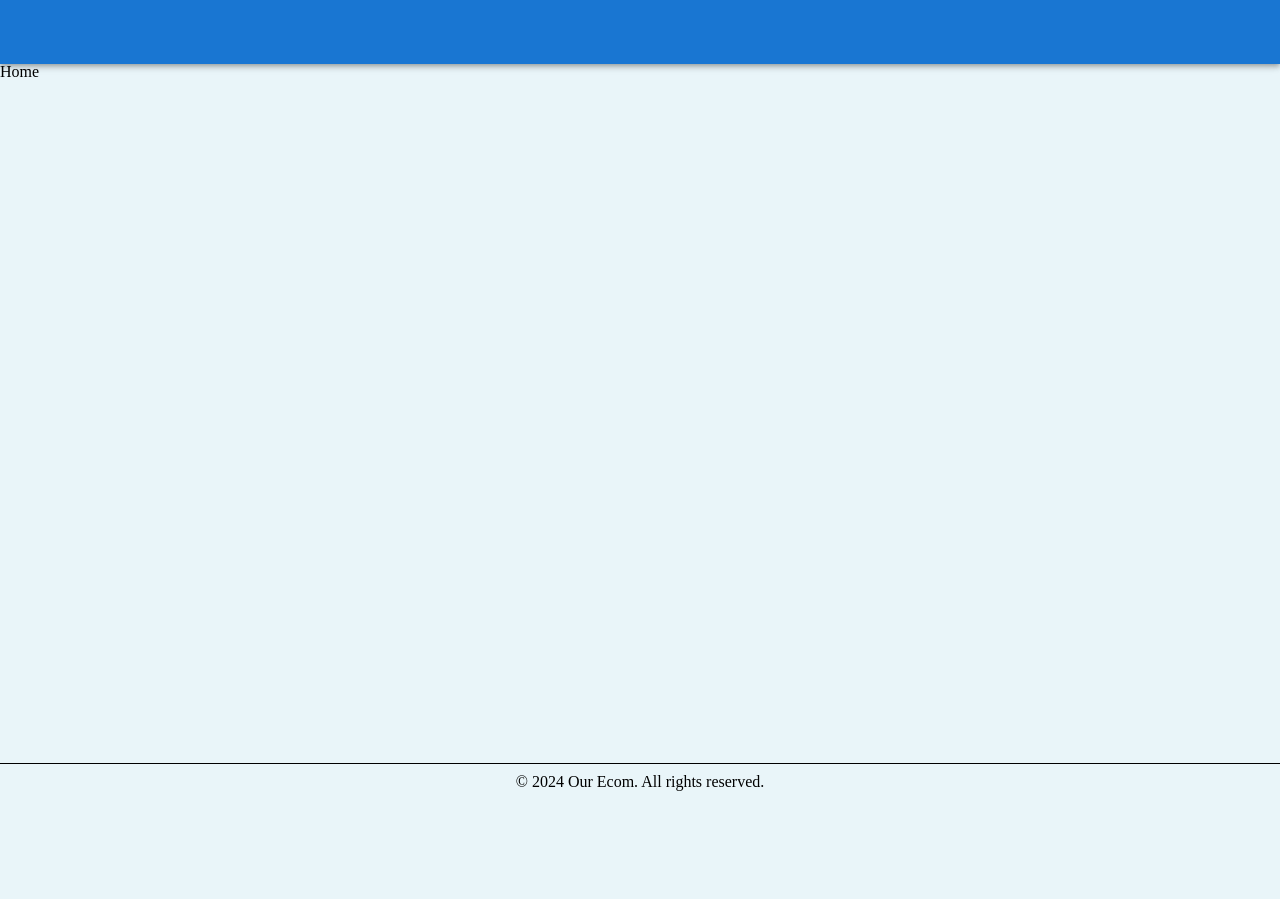
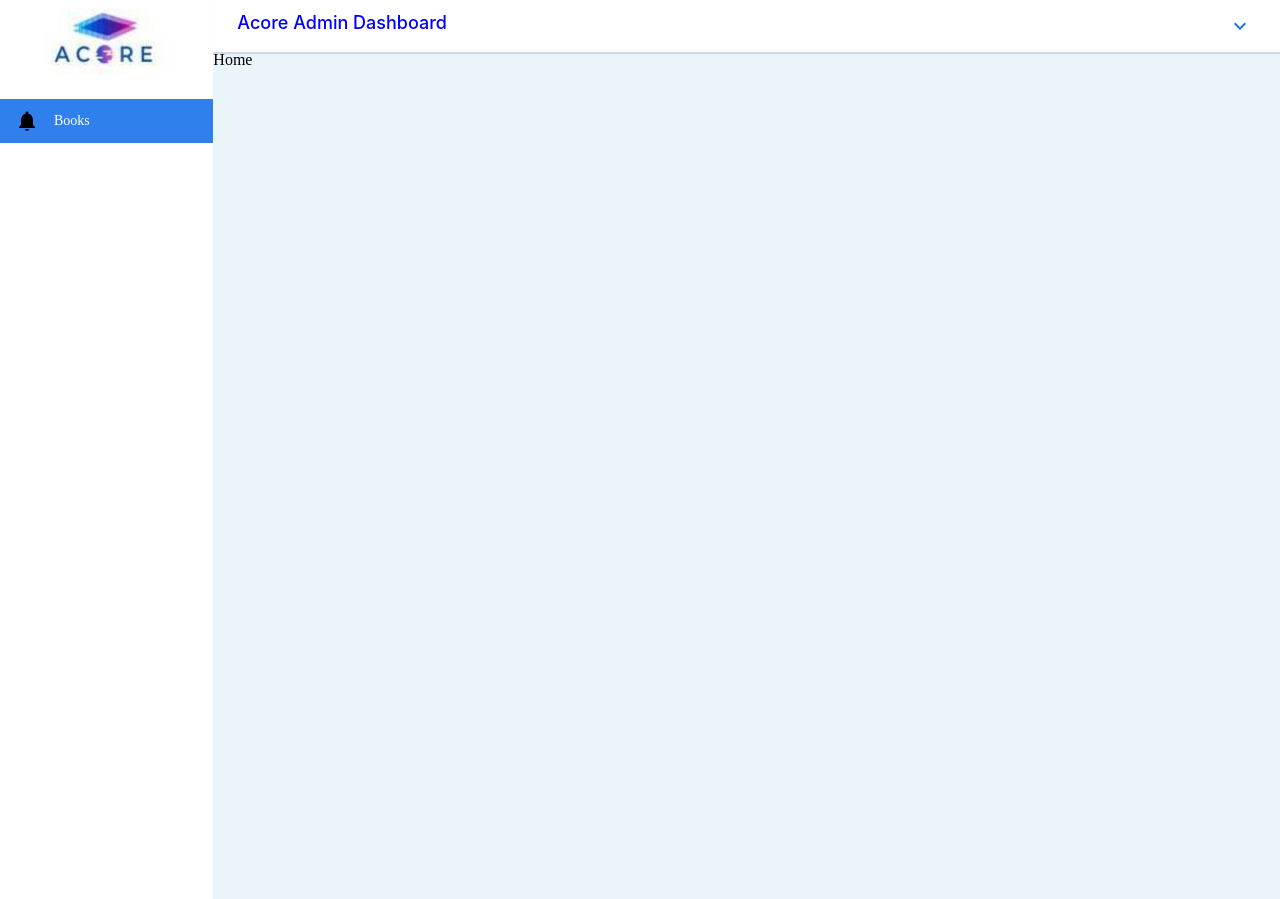
Before and after one commit to Alaa-Elghamry/Trianglez-BookStore-Task, a React (Vite) app: page /login in a window 1280 px wide. Both pictures are taken after typing "name@example.com", "Sample123" into the empty fields and a click on the button "SIGN IN". Before the commit the page ends 800 px from the top, so only its background shows below. Built offline with nearby package versions, Linux system fonts and the light colour scheme.

Commit message:
feat: implement sidenavbar and main layout

```diff
--- a/src/components/common/Header/Header.jsx
+++ b/src/components/common/Header/Header.jsx
@@ -1,12 +1,73 @@
-import AppBar from "@mui/material/AppBar";
-import Toolbar from "@mui/material/Toolbar";
+import KeyboardArrowDownIcon from "@mui/icons-material/KeyboardArrowDown";
+import { Button, Menu, MenuItem, Stack, Typography } from "@mui/material";
 import React from "react";
+import { useDispatch } from "react-redux";
+import { logout } from "../../../store/slices/authSlice";
 
 function Header() {
+  const dispatch = useDispatch();
+  const [anchorEl, setAnchorEl] = React.useState(null);
+  const open = Boolean(anchorEl);
+  const handleClick = (event) => {
+    setAnchorEl(event.currentTarget);
+  };
+  const handleClose = () => {
+    setAnchorEl(null);
+  };
+  const handleLogOut = () => {
+    dispatch(logout());
+  };
   return (
-    <AppBar position="static">
-      <Toolbar />
-    </AppBar>
+    <Stack
+      bgcolor="white"
+      p={1}
+      direction="row"
+      justifyContent="space-between"
+      alignItems="center"
+      fontWeight="500"
+      boxShadow="0px 2px 1px rgba(0, 0, 0, 0.1)"
+    >
+      <Typography
+        gutterBottom
+        component="div"
+        fontSize="18px"
+        fontWeight="500"
+        color="blue"
+        marginLeft={2}
+      >
+        Acore Admin Dashboard
+      </Typography>
+      <div>
+        <Button
+          id="demo-positioned-button"
+          aria-controls={open ? "demo-positioned-menu" : undefined}
+          aria-haspopup="true"
+          aria-expanded={open ? "true" : undefined}
+          onClick={handleClick}
+        >
+          <KeyboardArrowDownIcon />
+        </Button>
+        <Menu
+          id="demo-positioned-menu"
+          aria-labelledby="demo-positioned-button"
+          anchorEl={anchorEl}
+          open={open}
+          onClose={handleClose}
+          anchorOrigin={{
+            vertical: "top",
+            horizontal: "left",
+          }}
+          transformOrigin={{
+            vertical: "top",
+            horizontal: "left",
+          }}
+          sx={{ mt: 4 }}
+        >
+          <MenuItem onClick={handleClose}>Profile</MenuItem>
+          <MenuItem onClick={handleLogOut}>Logout</MenuItem>
+        </Menu>
+      </div>
+    </Stack>
   );
 }
 
--- /dev/null
+++ b/src/components/common/SideNavbar/SideNavbar.jsx
@@ -0,0 +1,54 @@
+import { Stack } from "@mui/material";
+import { useState } from "react";
+import { NavLink } from "react-router-dom";
+import NotificationsIcon from "@mui/icons-material/Notifications";
+import logo from "../../../assets/images/logo.jpg";
+
+function SideNavbar() {
+  const [isExpanded, setExpanded] = useState(false);
+
+  const handleChange = () => {
+    setExpanded(!isExpanded);
+  };
+
+  return (
+    <Stack width="100%" minHeight="100vh" direction="column">
+      <Stack alignContent="center" width={130} p={1} margin="0 auto">
+        <img src={logo} loading="lazy" width="100%" alt="" />
+      </Stack>
+      <Stack
+        width="100%"
+        minHeight="100vh"
+        direction="column"
+        spacing={2}
+        pt={2}
+      >
+        <Stack
+          direction="row"
+          alignItems="center"
+          p="10px"
+          px="15px"
+          sx={{
+            bgcolor: "#2F80ED",
+          }}
+          onClick={handleChange}
+        >
+          <NotificationsIcon />
+          <NavLink
+            to="/"
+            style={{
+              fontSize: "14px",
+              textDecoration: "none",
+              color: "white",
+              marginInlineStart: "15px",
+            }}
+          >
+            Books
+          </NavLink>
+        </Stack>
+      </Stack>
+    </Stack>
+  );
+}
+
+export default SideNavbar;
--- a/src/components/forms/LoginForm.jsx
+++ b/src/components/forms/LoginForm.jsx
@@ -21,7 +21,7 @@
   return (
     <Container maxWidth="sm">
       <Box sx={{ margin: "0 auto", padding: { sm: 1, md: 2, lg: 4 } }}>
-        <Typography variant="h5" component="h1" gutterBottom>
+        <Typography variant="h5" component="h1" gutterBottom sx={{ mb: 2 }}>
           <strong>
             Please enter your email address and password to access your account
           </strong>
--- a/src/layouts/MainLayout/MainLayout.jsx
+++ b/src/layouts/MainLayout/MainLayout.jsx
@@ -1,19 +1,27 @@
+import { Grid } from "@mui/material";
 import React from "react";
 import { Outlet } from "react-router-dom";
-import Footer from "../../components/common/Footer/Footer";
 import Header from "../../components/common/Header/Header";
-import styles from "./styles.module.css";
-
-const { container, wrapper, header, footer } = styles;
+import SideNavbar from "../../components/common/SideNavbar/SideNavbar";
 
 export default function MainLayout() {
   return (
-    <div className={container}>
-      <Header className={header} />
-      <div className={wrapper}>
+    <Grid container>
+      <Grid
+        item
+        display={{ xs: "none", sm: "grid" }}
+        sm={2}
+        sx={{
+          background: "white",
+          boxSizing: "border-box",
+        }}
+      >
+        <SideNavbar />
+      </Grid>
+      <Grid item xs={12} sm={10}>
+        <Header />
         <Outlet />
-      </div>
-      <Footer className={footer} />
-    </div>
+      </Grid>
+    </Grid>
   );
 }
--- a/src/main.jsx
+++ b/src/main.jsx
@@ -1,15 +1,18 @@
 import React from "react";
+import { ThemeProvider } from "@mui/material";
 import { createRoot } from "react-dom/client";
 import { Provider } from "react-redux";
 import store from "./store/store";
 import AppRouter from "./routes/AppRouter";
 import "./styles/global.css";
+import theme from "./styles/theme";
 
 const container = document.getElementById("root");
 const root = createRoot(container);
-
 root.render(
   <Provider store={store}>
-    <AppRouter />
+    <ThemeProvider theme={theme}>
+      <AppRouter />
+    </ThemeProvider>
   </Provider>,
 );
--- /dev/null
+++ b/src/styles/theme.js
@@ -0,0 +1,47 @@
+import { createTheme } from "@mui/material";
+
+const theme = createTheme({
+  components: {
+    MuiFormLabel: {
+      styleOverrides: {
+        asterisk: { color: "red" },
+      },
+    },
+  },
+
+  palette: {
+    secondary: {
+      main: "#F2994A",
+    },
+  },
+  theme_palette: {
+    primaryColor: "#2F80ED",
+    secondryColor: "#F2994A",
+    redColor: "#EB001B",
+    bgColor: "#F1F4F6",
+    inputBg: "rgba(239, 241, 249, 0.6)",
+    fontColor: "#4F4F4F",
+    activeLinkColor: "#2F80ED",
+    errorColor: "#EB5757",
+    hard: "#EB5757",
+    medium: "#F2994A",
+    orangeBtn: "#F79E1B",
+    easy: "#27AE60",
+    lightBlack: "#333333",
+    labelColor: "#5E6366",
+  },
+  overrides: {
+    MuiPaper: {
+      root: {
+        background: "white",
+        borderRadius: "12px",
+        padding: "30px 20px",
+      },
+    },
+  },
+  typography: {
+    fontFamily: ["Inter", "sans-serif"].join(","),
+  },
+});
+
+export default theme;
```
